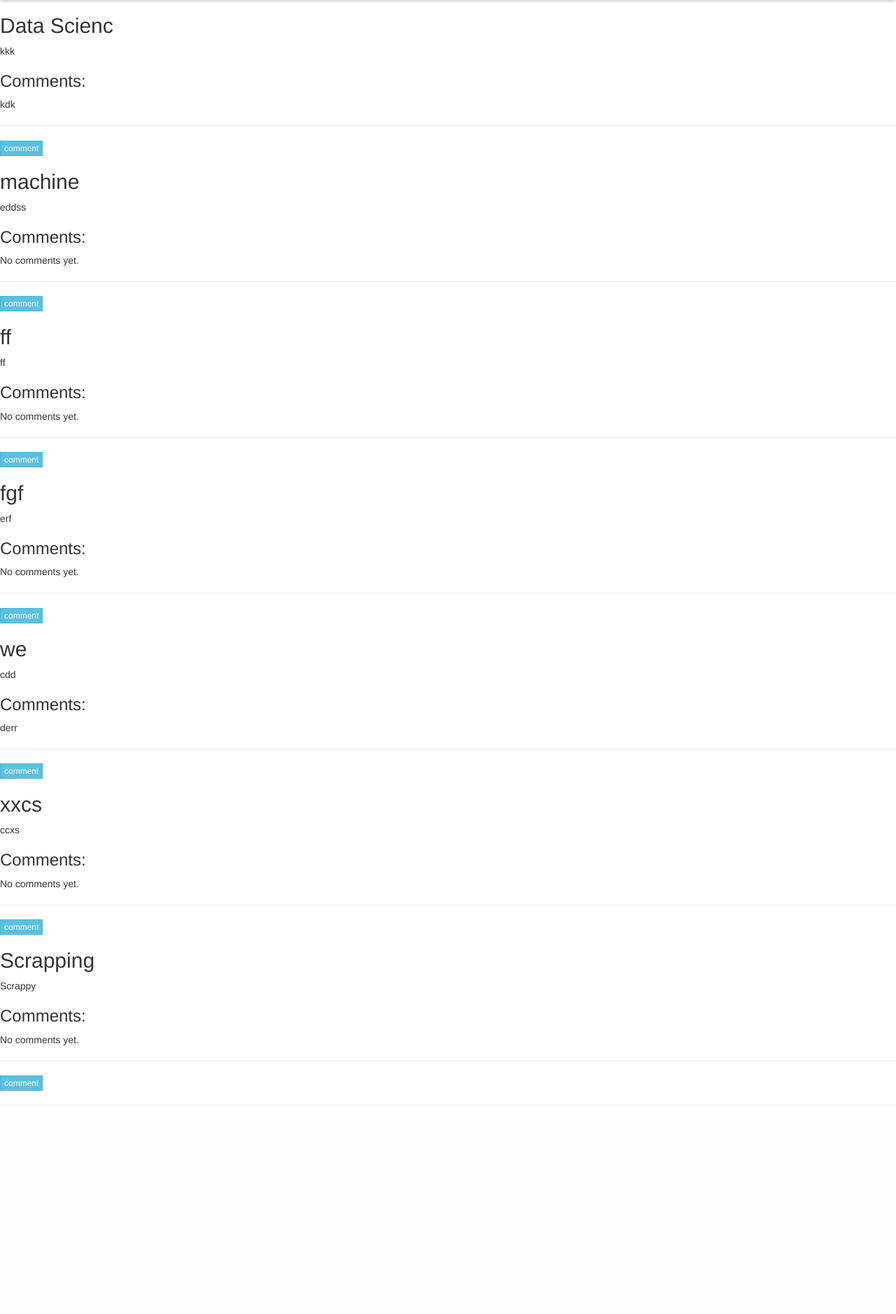
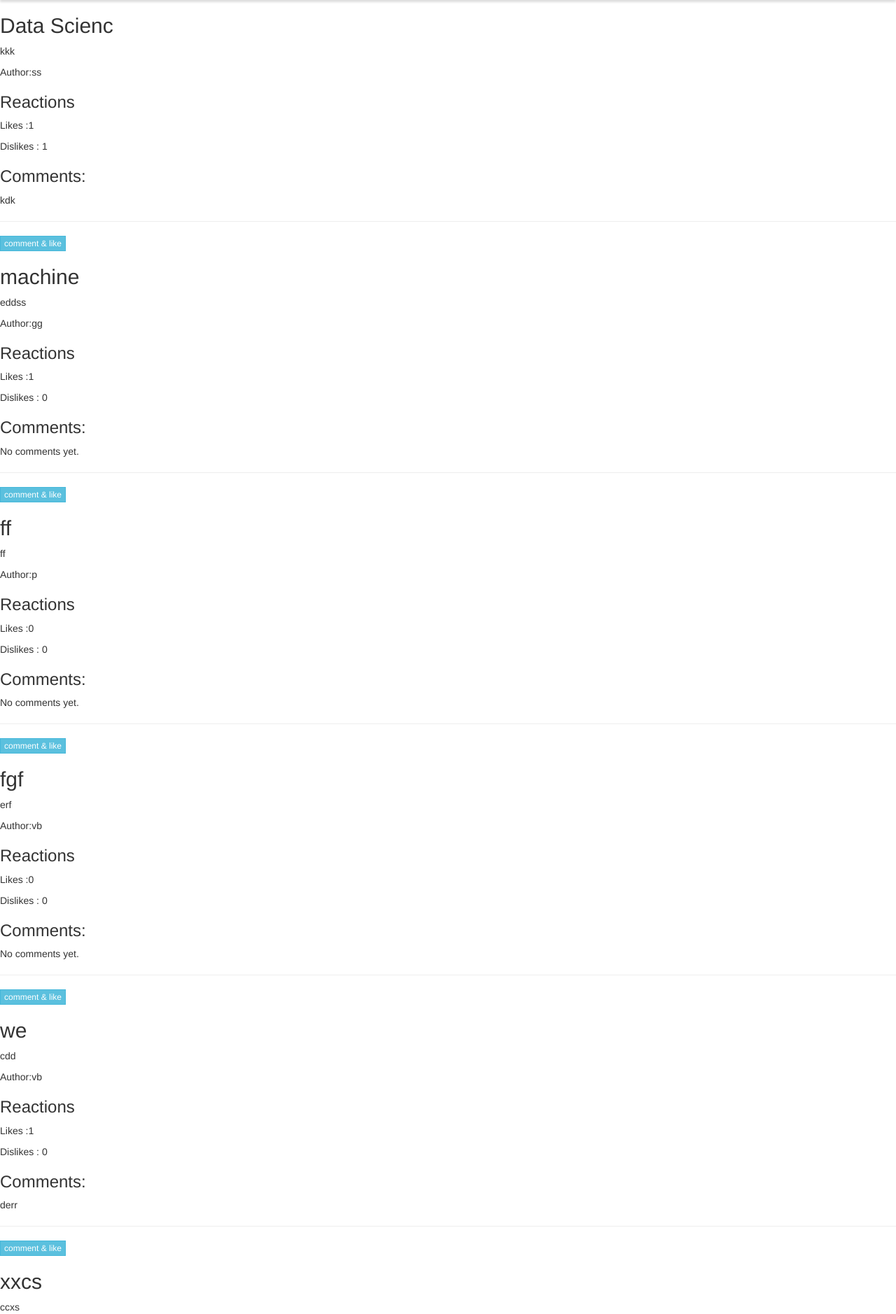
Before and after one commit to Priyansh202/Blogapp, a Django app: page /posts/ in a window 1280 px wide. Shown: the part 52-1930 px from the top of the page at 70% size. Before the commit the page ends 1632 px from the top, so only its background shows below. Run offline with Django 4.2, Linux system fonts and the light colour scheme; a user stored in the database is signed in; data comes from the database, SQL or seed files in the repository; some libraries are stand-ins or nearby versions.

Commit message:
3rd commit

```diff
--- a/project/templates/app/all_posts.html
+++ b/project/templates/app/all_posts.html
@@ -70,6 +70,10 @@
     {% for post in posts %}
     <h2>{{ post.title }}</h2>
     <p>{{ post.content }}</p>
+    <p>Author:{{ post.author }}</p>
+    <h3>Reactions</h3>
+    <p>Likes :{{ post.likes.count }}</p>
+    <p>Dislikes : {{ post.dislikes.count }}</p>
 
     <h3>Comments:</h3>
     {% for comment in post.comments.all %}
@@ -79,7 +83,7 @@
     {% endfor %}
     <hr>
     {%if user.is_authenticated%}
-    <a href="{% url 'post_detail' post.id %}" class="btn btn-info btn-xs">comment</a>
+    <a href="{% url 'post_detail' post.id %}" class="btn btn-info btn-xs">comment & like</a>
     {% endif %}
     {% endfor %}
 
```
